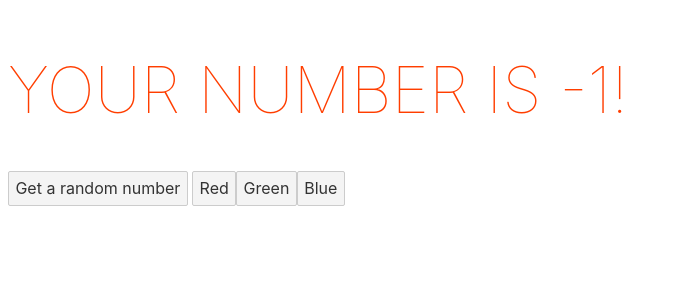
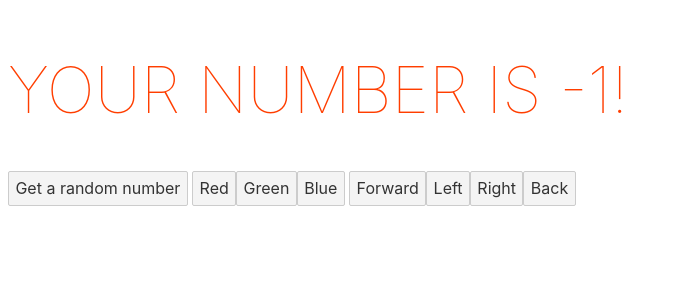
Before and after one commit to kasperii/tamatoo, a Svelte app in the folder client/: page / in a window 1280 px wide. Shown: the top 300 px of the page, without its empty margins (0-677 px from the left). Built offline with nearby package versions, Linux system fonts and the light colour scheme.

Commit message:
added wheel buttons

```diff
--- a/client/src/App.svelte
+++ b/client/src/App.svelte
@@ -10,6 +10,21 @@
 	 id: "b",
 	 name: 'Blue'
  }];
+
+ let wheellist= [{
+	 id: "w",
+	 name: 'Forward'
+ }, {
+	 id: "a",
+	 name: 'Left'
+ }, {
+	 id: "d",
+	 name: 'Right'
+ }, {
+     id: "s",
+	 name: 'Back'
+ }];
+
 
  let rand = -1;
  function getRand() {
@@ -32,6 +47,21 @@
 	 console.log(JSON.stringify(json))
  }
 
+ async function sendWheel(direction) {
+     console.log(direction)
+     var obj = {'w': direction}
+
+         var dataToSend = new FormData();
+     dataToSend.append( "json", JSON.stringify( obj ) );
+
+     const res = await fetch('./color', {
+         method: "POST",
+         body: dataToSend
+     })
+     const json = await res.json()
+	 console.log(JSON.stringify(json))
+ }
+
 </script>
 
 <h1>Your number is {rand}!</h1>
@@ -41,6 +71,9 @@
     <button on:click={() => sendCol(col.id)}>{col.name}</button>
 {/each}
 
+{#each wheellist as dir}
+    <button on:click={() => sendWheel(dir.id)}>{dir.name}</button>
+{/each}
 
 <style>
  main {
```
Also changed, not shown: 2 other files (tests, documents, lock files or other folders). Lines whose indentation alone changed are shown as unchanged.
